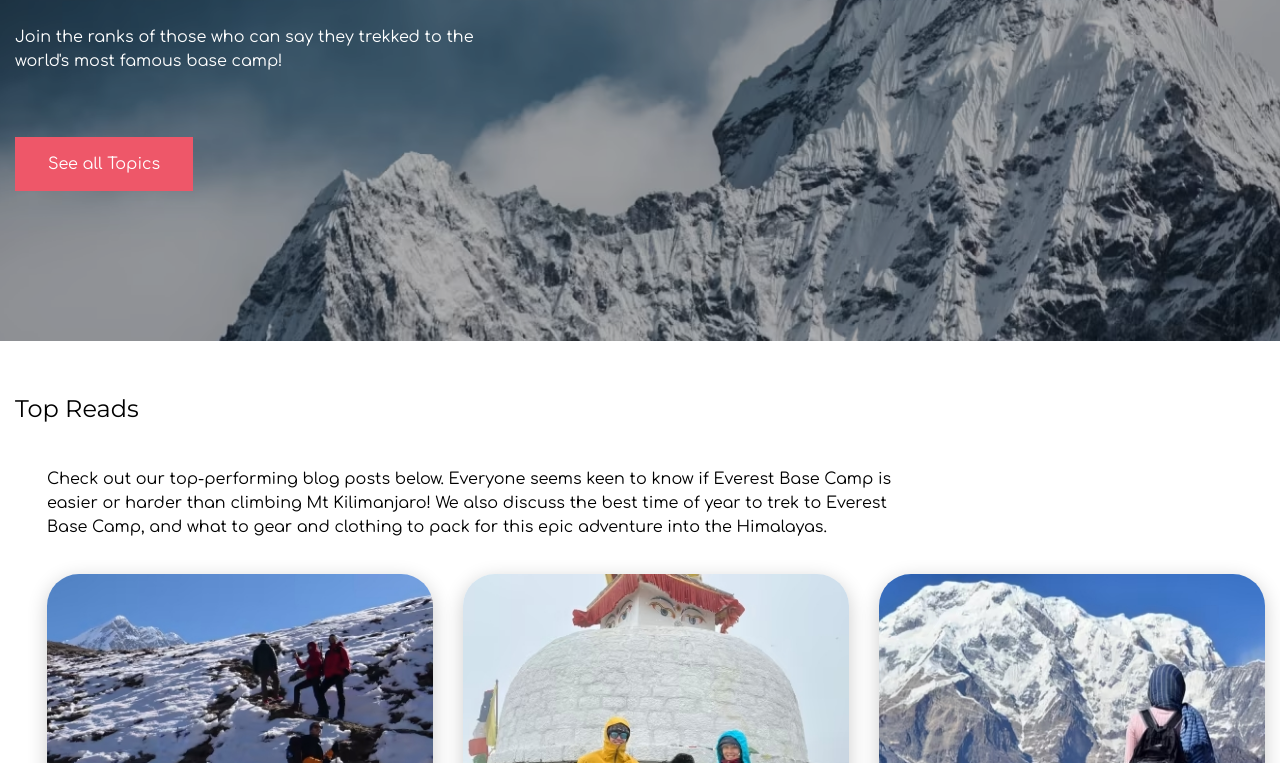
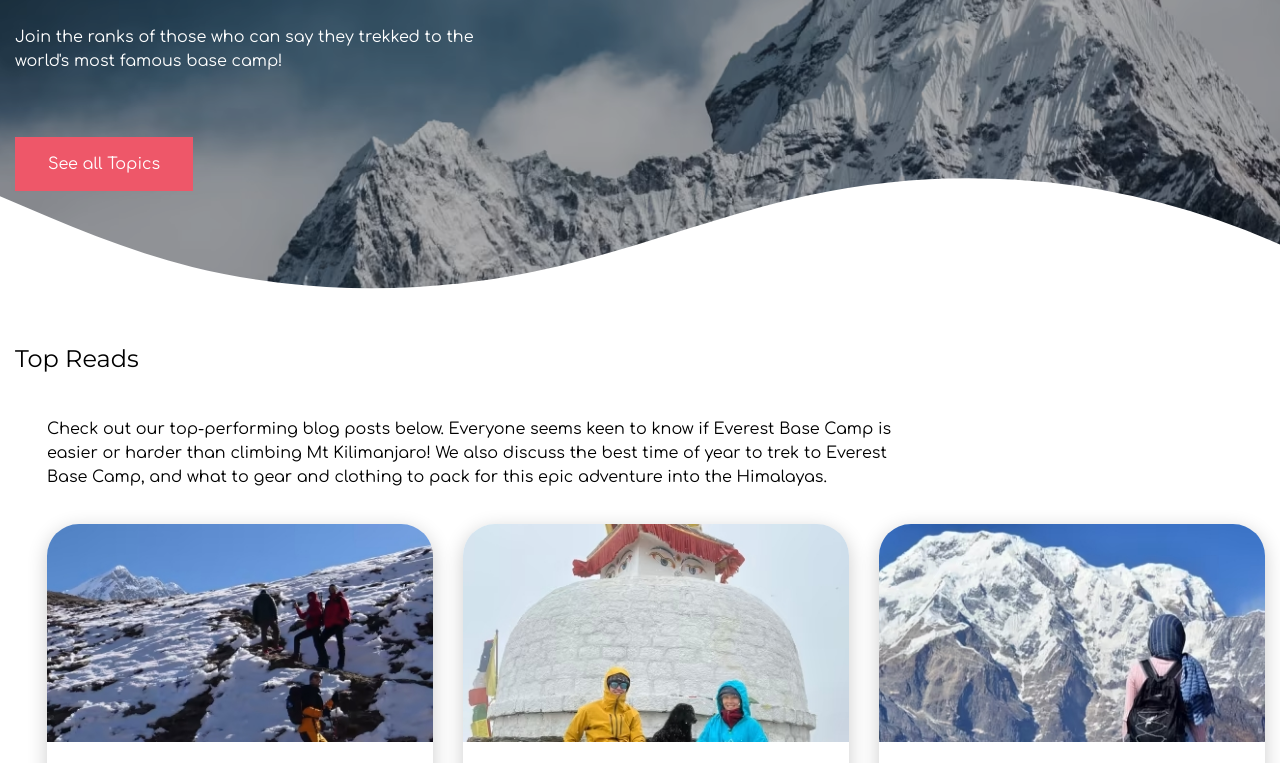
Before and after one commit to madan1gc/travel-website, a plain HTML site: page index.html in a window 1280 px wide. Shown: the part 225-988 px from the top of the page. Drawn offline with Linux system fonts and the light colour scheme.

Commit message:
background curve

```diff
--- a/index.html
+++ b/index.html
@@ -15,6 +15,7 @@
     <div class="site">
 
         <!-- banner -->
+        <div class="banner-wrapper">
             <div class="banner">
                 <div class="container">
                     <div class="banner-text">
@@ -22,23 +23,23 @@
                             Everest Base Camp trek
                             Travel Guide
                         </h2>
-                    <p class="description">Join the ranks of those who can say they trekked to the world's most famous
+                        <p class="description">Join the ranks of those who can say they trekked to the world's most
+                            famous
                             base camp!</p>
                         <a class="btn-primary" href="#">See all Topics</a>
                     </div>
                 </div>
-            <div class="overlay">
-                <svg viewBox="4 0 1280 142" fill="none" xmlns="http://www.w3.org/2000/svg" class="-mb-px"
-                    preserveAspectRatio="xMidYMid">
-                    <g>
+            </div>
+            <div class="curve">
+                <svg data-name="Layer 1" xmlns="http://www.w3.org/2000/svg" viewBox="0 0 1200 120"
+                    preserveAspectRatio="none">
                     <path
-                            d="M 799.761 105.41 C 964.262 155.64 1215.05 144.432 1286.5 71.5 V 108 L 1286.5 126.5 L 1286.5 135 L 1286.5 144 V 143 H 4 V 47 C 4 47 88.9375 0 224.588 0 C 487.405 -0 658.972 62.4206 799.761 105.41 Z"
-                            class="fill-current" style="
-                    "></path>
-                    </g>
+                        d="M321.39,56.44c58-10.79,114.16-30.13,172-41.86,82.39-16.72,168.19-17.73,250.45-.39C823.78,31,906.67,72,985.66,92.83c70.05,18.48,146.53,26.09,214.34,3V0H0V27.35A600.21,600.21,0,0,0,321.39,56.44Z"
+                        class="shape-fill"></path>
                 </svg>
             </div>
         </div>
+
 
         <!-- top reads -->
 
--- a/style.scss
+++ b/style.scss
@@ -69,9 +69,34 @@ header {
 
 // banner  css
 
+.banner-wrapper {
+  position: relative;
+  .curve {
+    position: absolute;
+    bottom: 0;
+    left: 0;
+    width: 100%;
+    overflow: hidden;
+    line-height: 0;
+    transform: rotate(180deg);
+    z-index: 1;
+  }
+
+  .curve svg {
+    position: relative;
+    display: block;
+    width: calc(137% + 1.3px);
+    height: 204px;
+  }
+
+  .curve .shape-fill {
+    fill: #ffffff;
+  }
+}
+
 .banner {
   background-image: url(./image/banner-image.avif);
-  padding: 50px 0 150px;
+  padding: 50px 0 100px;
   background-position: center;
   background-repeat: no-repeat;
   background-size: cover;
@@ -103,12 +128,6 @@ header {
     .description {
       margin-bottom: 64px;
     }
-  }
-
-  .overlay {
-    position: absolute;
-    top: 0;
-    left: 0;
   }
 }
 
```
Also changed, not shown: style.css, 1 other file. Lines whose indentation alone changed are shown as unchanged.
